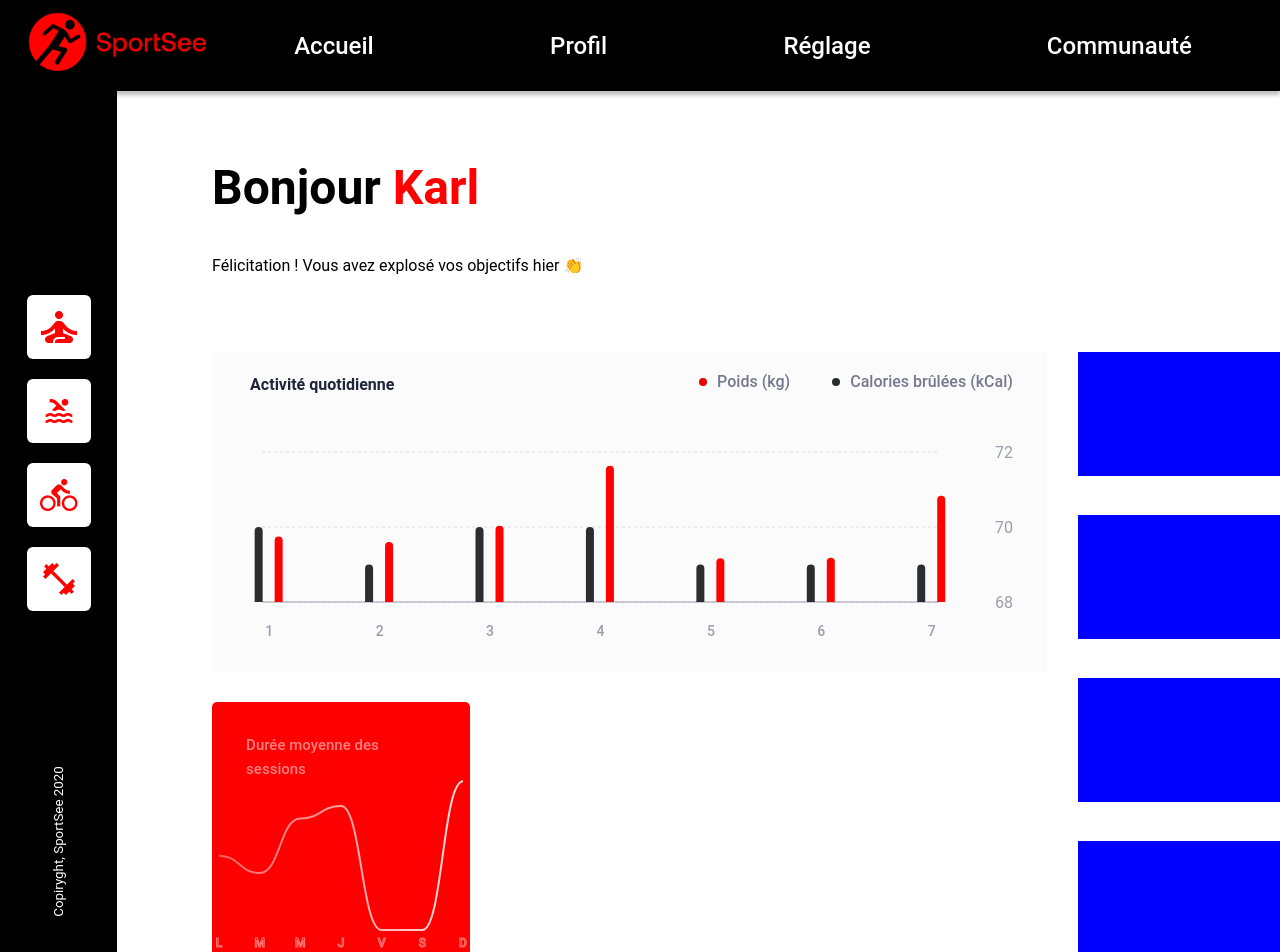
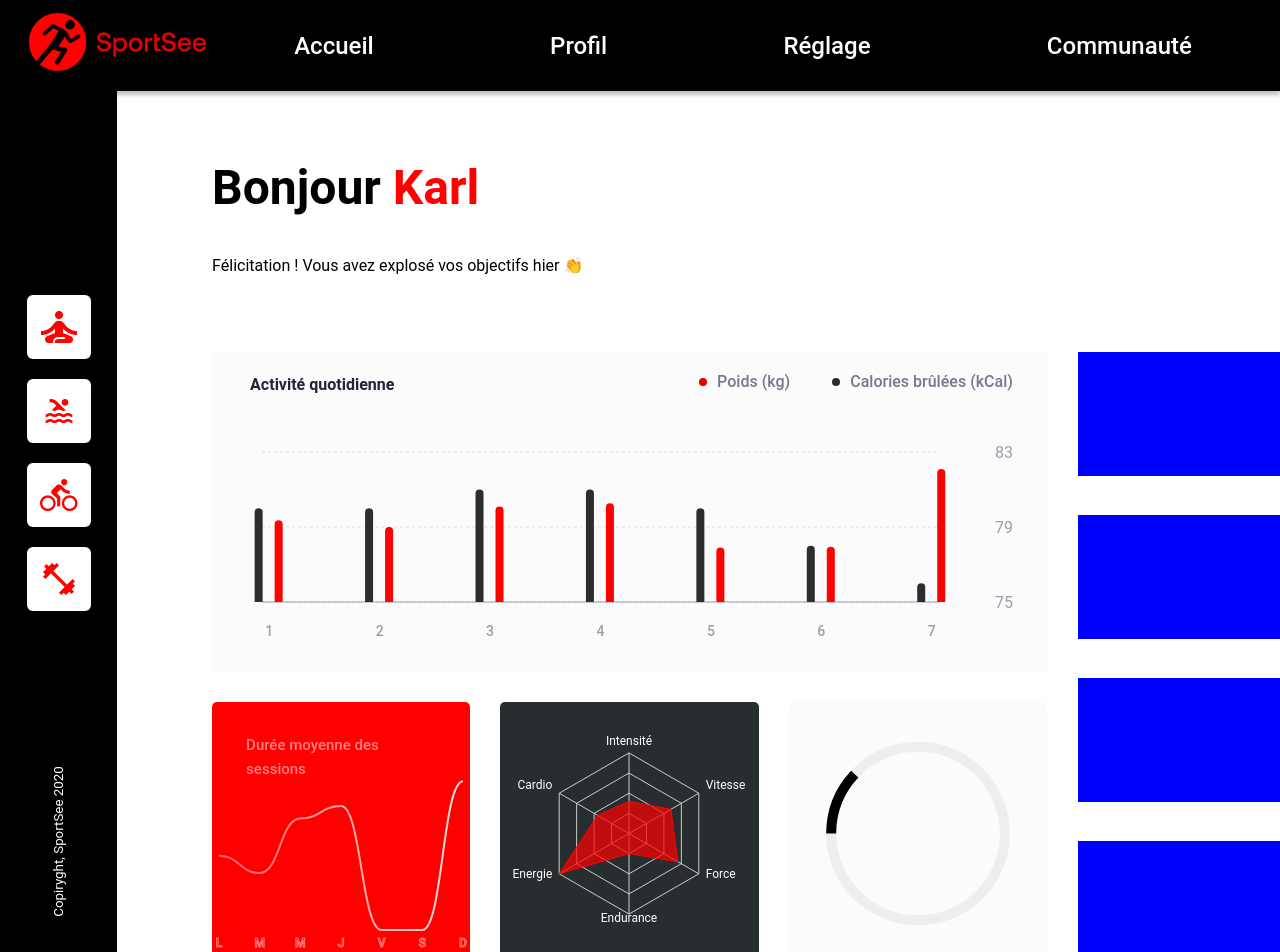
Before and after one commit to PrAndrian/SportSee, a React (Create React App) app: page / in a window 1280 px wide. Shown: the top 952 px of the page. Built offline with nearby package versions, Linux system fonts and the light colour scheme; the HTML template or start-up script is replaced by a standard one.

Commit message:
2 new graph added

```diff
--- a/src/components/AverageSessionTime.jsx
+++ b/src/components/AverageSessionTime.jsx
@@ -44,7 +44,7 @@ const AverageSessionTime = ({sessions}) => {
           />
           <Tooltip content={<SessionsToolType />} />
           <Line
-            type="bumpX"
+            type="bump"
             dataKey="sessionLength"
             stroke="url(#paint0_linear_2_122)"
             strokeWidth={2}
--- /dev/null
+++ b/src/components/PerformenceSession.jsx
@@ -0,0 +1,57 @@
+import React from 'react'
+import styles from '../styles/PerformenceSession.module.css'
+import { PolarAngleAxis, PolarGrid, Radar, RadarChart, ResponsiveContainer } from 'recharts'
+
+const PerformenceSession = ({performence}) => {
+  return (
+    <div className={styles.PerformenceSession}>
+        <ResponsiveContainer width="100%" height="100%">
+            <RadarChart
+                cx='50%'
+                cy='50%'
+                outerRadius='65%'
+                data={performence}
+            >
+                <PolarGrid gridType="polygon" />
+
+                <PolarAngleAxis
+                    dataKey="kind"
+                    tickFormatter={dataKeyValue}
+                    stroke='white'
+                    tickLine={false}
+                    axisLine={false}
+                    tick={{ fontSize: 12, }}
+                />
+
+                <Radar
+                    dataKey='value'
+                    stroke='#FF0101'
+                    fill='#FF0101'
+                    fillOpacity={0.7}
+                />
+            </RadarChart>
+        </ResponsiveContainer>
+    </div>
+  )
+}
+
+let dataKeyValue = (kind) => {
+    switch (kind) {
+        case 1:
+            return "Intensité" ;
+        case 2:
+            return "Vitesse" ;
+        case 3:
+            return "Force" ;
+        case 4:
+            return "Endurance" ;
+        case 5:
+            return "Energie";
+        case 6:
+          return "Cardio" ;
+        default:
+            return  kind ;
+    }
+  };
+
+export default PerformenceSession
--- /dev/null
+++ b/src/components/Score.jsx
@@ -0,0 +1,36 @@
+import React from 'react'
+import styles from '../styles/Score.module.css'
+import { PolarAngleAxis, RadialBar, RadialBarChart, ResponsiveContainer } from 'recharts'
+
+const data = [
+    {
+        todayScore: 0.12,
+    },
+  ];
+
+const Score = ({score}) => {
+  return (
+    <div className={styles.score}>
+        <ResponsiveContainer width="100%" height="100%">
+            <RadialBarChart
+                cx="50%" cy="50%"
+                innerRadius='70%'
+                outerRadius='70%'
+                startAngle={180}
+                endAngle={-180}
+                barSize={10}
+                data={data}
+            >
+                <PolarAngleAxis type="number" domain={[0, 1]} angleAxisId={0} tick={false} />
+                <RadialBar
+                    dataKey="todayScore"
+                    background
+                    clockWise={true}
+                />
+            </RadialBarChart>
+      </ResponsiveContainer>
+    </div>
+  )
+}
+
+export default Score
--- a/src/pages/Profil.jsx
+++ b/src/pages/Profil.jsx
@@ -4,9 +4,11 @@ import styles from '../styles/Profil.module.css'
 import DailyActiveChart from '../components/DailyActiveChart';
 import data from '../data/data'
 import AverageSessionTime from '../components/AverageSessionTime';
+import PerformenceSession from '../components/PerformenceSession';
+import Score from '../components/Score';
 
 const Profil = () => {
-  console.log(data)
+  console.log(data.USER_MAIN_DATA[0].todayScore)
   return (
     <main id={styles.profil}>
         <Sidebar/>
@@ -17,11 +19,11 @@ const Profil = () => {
           <div className={styles.container}>
             <div className={styles.info}>
               <div className={styles.chartsContainer}>
-                <DailyActiveChart sessions={data.USER_ACTIVITY[1].sessions}/>
+                <DailyActiveChart sessions={data.USER_ACTIVITY[0].sessions}/>
                 <div className={styles.squareCharts}>
                     <AverageSessionTime sessions={data.USER_AVERAGE_SESSIONS[0].sessions}/>
-                  <div className={styles.square}></div>
-                  <div className={styles.square}></div>
+                    <PerformenceSession performence={data.USER_PERFORMANCE[0].data}/>
+                    <Score score={data.USER_MAIN_DATA[0].todayScore}/>
                 </div>
               </div>
 
--- /dev/null
+++ b/src/styles/PerformenceSession.module.css
@@ -0,0 +1,8 @@
+.PerformenceSession{
+    min-width: 258px;
+    width: 100%;
+    height: 263px;
+    border-radius: 5px;
+    box-shadow: "0px 2px 4px 0px rgba(0, 0, 0, 0.02)";
+    background-color: #282D30;
+}
--- /dev/null
+++ b/src/styles/Score.module.css
@@ -0,0 +1,8 @@
+.score{
+    min-width: 258px;
+    width: 100%;
+    height: 263px;
+    border-radius: 5px;
+    box-shadow: "0px 2px 4px 0px rgba(0, 0, 0, 0.02)";
+    background-color: #FBFBFB ;
+}
```
